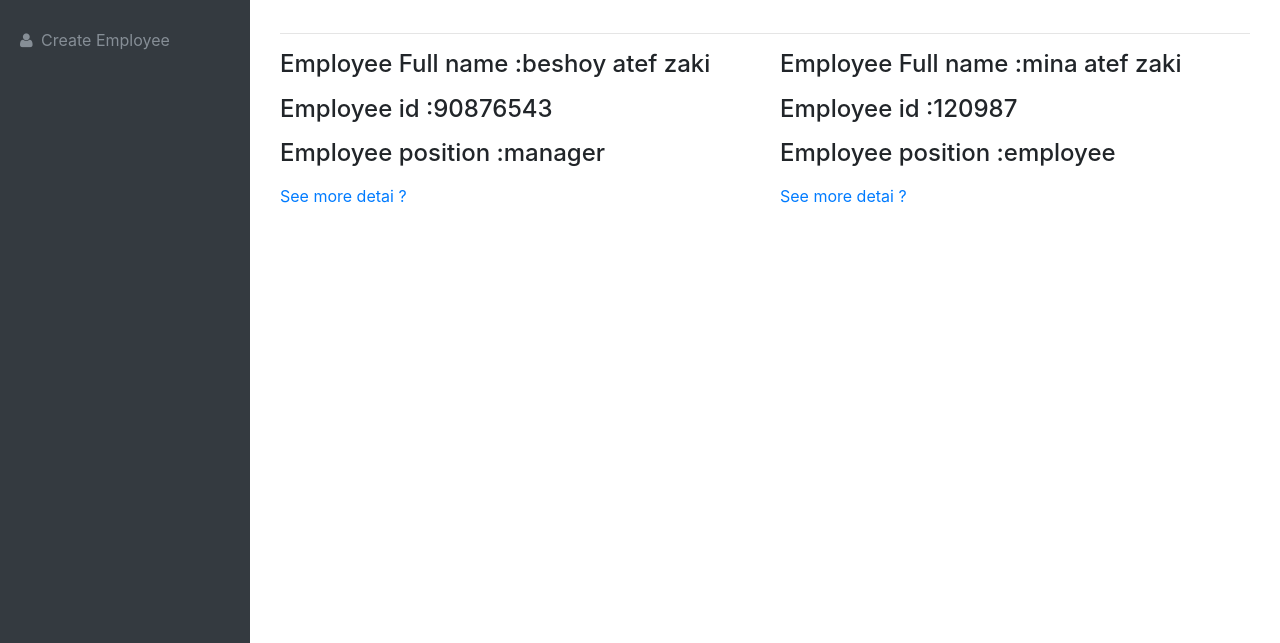
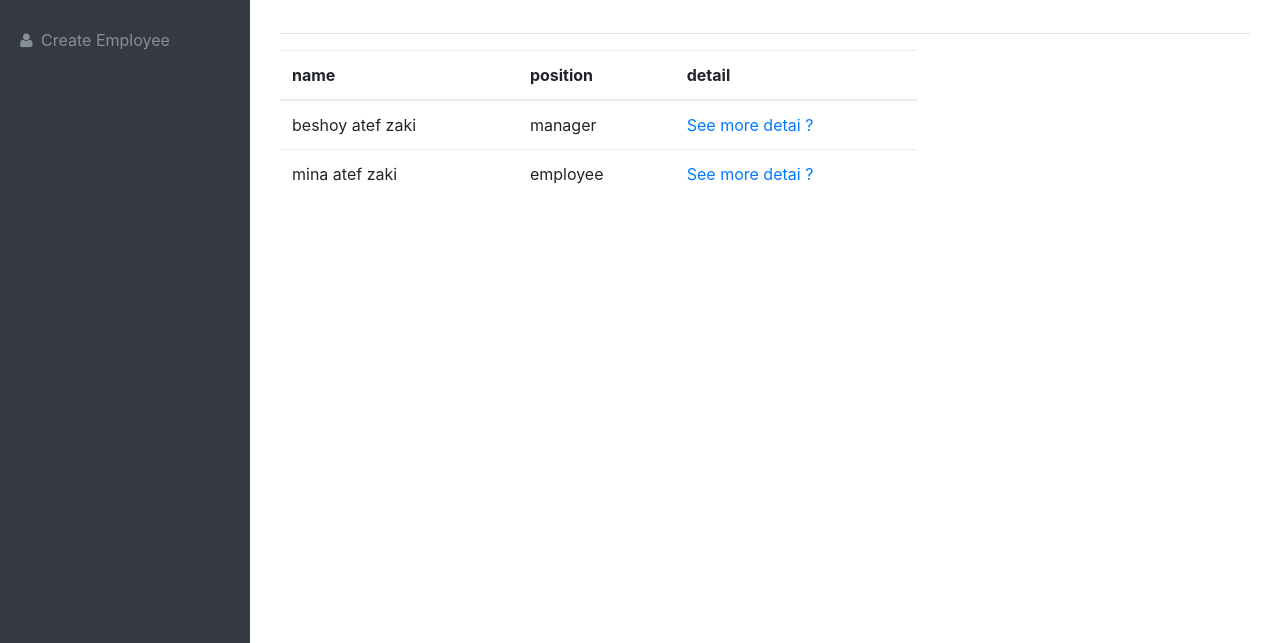
Before and after one commit to beshoyAtefZaki/employee, a Django app: page /search in a window 1280 px wide. Shown: the part 100-743 px from the top of the page. Run offline with Django 3.2, Linux system fonts and the light colour scheme; data comes from the database, SQL or seed files in the repository; both versions use the stored data as it was after the commit; some libraries are stand-ins or nearby versions.

Commit message:
imbroving the search

```diff
--- a/employee/search/templates/search/view.html
+++ b/employee/search/templates/search/view.html
@@ -11,19 +11,36 @@
 </div>
 <hr/>
 
-<div class ="row">
+<div class ="row"  >
+<div class ="col-8">
+<table class="table">
+	<thead>
+    <tr>
 
+      <th scope="col">name</th>
+      <th scope="col">position</th>
+      <th scope="col">detail</th>
+    </tr>
+  </thead>
+  <tbody id="search-view">
 {% for object in object_list %}
-		<div class = "col-6" id="search-view">
-		<h4>  <p> Employee Full name :{{ object.full_name }} </p></h4>
-		<h4>  <p> Employee id :{{ object.national_id }} </p></h4>
-		<h4>  <p> Employee position :{{ object.position }} </p></h4>
-		<a href="{{ object.get_absolute_url }}" > See more detai ? </a>
-
-		</div>
-{% endfor %}
 
 
+
+    <tr>
+
+      <td>{{ object.full_name }}</td>
+      <td>{{ object.position }}</td>
+      <td><a href="{{ object.get_absolute_url }}" > See more detai ? </a></td>
+    </tr>
+
+
+
+
+{% endfor %}
+</tbody>
+</table>
+</div>
 </div>
 </div>
 {% endblock %}
--- a/employee/templates/base.html
+++ b/employee/templates/base.html
@@ -102,8 +102,9 @@
                    searchFor.html("<h3> You search for : "+data.q+"</h3>"),
 
                    $.each(data.employees , function(index,value){
-                      searchView.prepend("<h4>  <p> Employee Full name :" + value.full_name +"</p> </h4>" +
-                        "<h4>  <p> Employee id :"+ value.national_id +" </p></h4>" + "<h4>  <p> Employee position :"+ value.position  +"</p></h4>" +"<a href='"+ value.url +"' > See more detai ? </a> <br><hr>")
+                      searchView.prepend("<tr>"+
+                        "<td>" + value.full_name +"</td>" +
+                         "<td>"+ value.position  +"</td>" +"<td>" +"<a href='"+ value.url +"' > See more detai ? </a> " +"</td> </tr>")
                    }
                     )
 
```
Also changed, not shown: employee/db.sqlite3, 1 other file.
